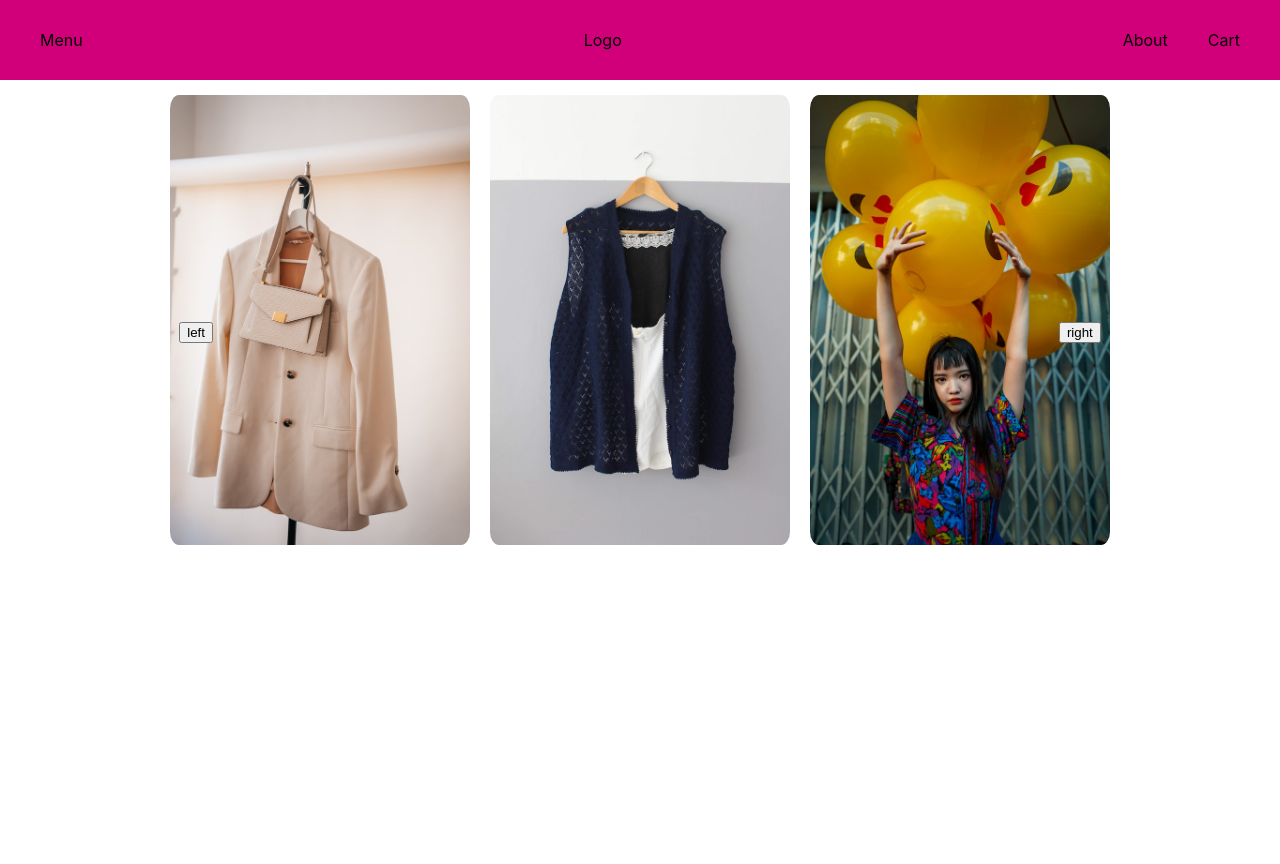
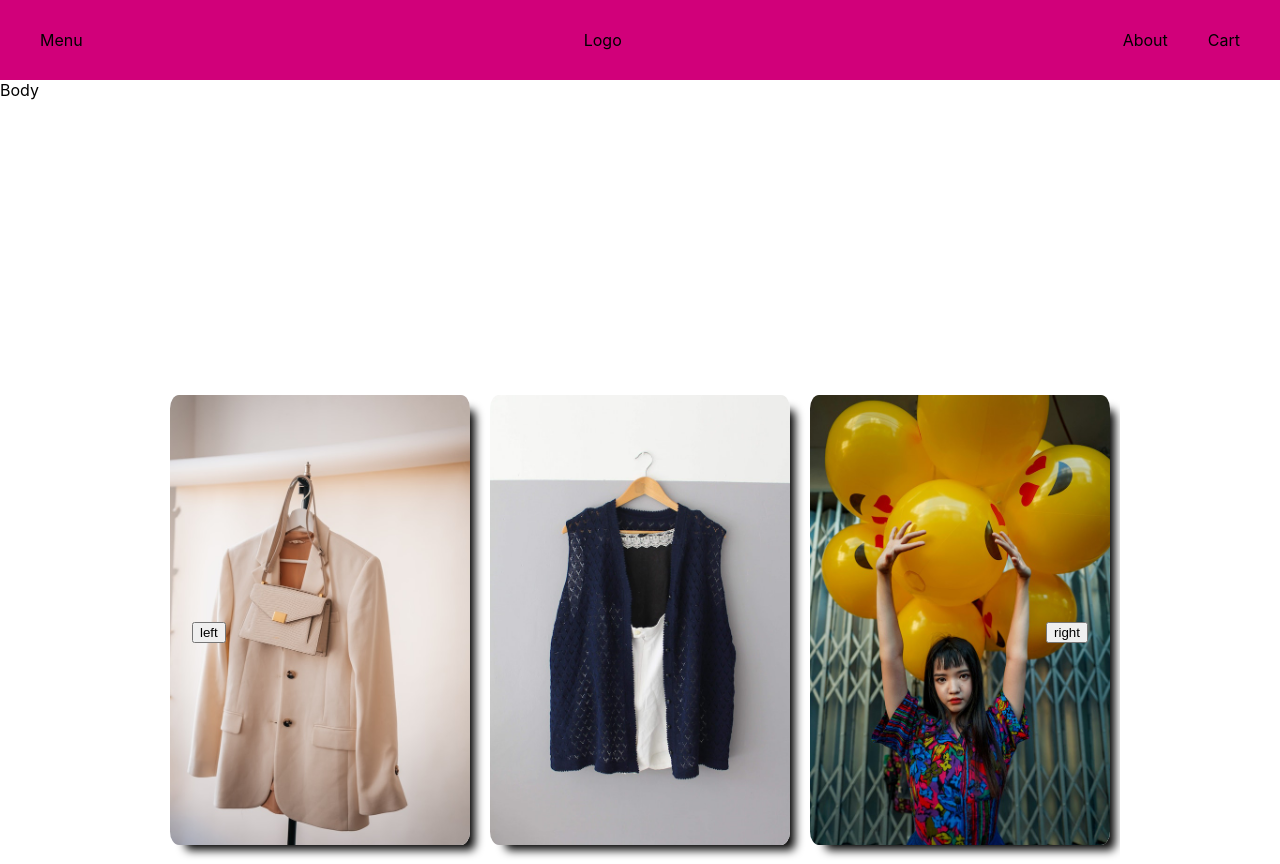
Before and after one commit to quirkyexplorer/shop_site, a React (Create React App) app in the folder front-end/: page / in a window 1280 px wide. Before the commit the page ends 800 px from the top, so only its background shows below. Built offline with nearby package versions, Linux system fonts and the light colour scheme.

Commit message:
' arrows now sit outside the carousel  window'

```diff
--- a/front-end/src/App.js
+++ b/front-end/src/App.js
@@ -2,7 +2,7 @@ import Header from "./header/Header";
 import Carrousel from "./carousel/Carousel";
 import images from './assets/';
 import styled from "styled-components";
-
+import Body from "./body/Body";
 // console.log(imageArray);
 const CenterCarousel = styled.div`
   display: flex;
@@ -13,10 +13,8 @@ function App() {
   return (
     <div className="App">
         <Header/>
-        <CenterCarousel>
-          <Carrousel images={images}/>
-        </CenterCarousel>
-
+        <Body></Body>
+        <Carrousel images={images}/>
     </div>
   );
 }
--- /dev/null
+++ b/front-end/src/body/Body.js
@@ -0,0 +1,12 @@
+import React from 'react'
+import styled from 'styled-components';
+
+const BodyWrapper  = styled.div`
+  height: 300px;
+`;
+
+export default function Body() {
+  return (
+    <BodyWrapper>Body</BodyWrapper>
+  )
+}
--- a/front-end/src/carousel/Carousel.js
+++ b/front-end/src/carousel/Carousel.js
@@ -3,6 +3,13 @@ import styled from 'styled-components';
 import { useState } from "react";
 
 // import images from '../assets/';
+
+// console.log(imageArray);
+const CenterCarousel = styled.div`
+  position:relative;
+  display: flex;
+  justify-content: center;
+`
 
 const CarouselWrapper = styled.div`
   // arrowsize number
@@ -19,7 +26,7 @@ const CarouselWrapper = styled.div`
   // prevButton? jsxelement
   // nextButton? jsxElement
   // children? React.ChildrenArray<jsxElement>
-  position:relative;
+
   /* padding-left: 10px; */
   padding-top: 15px;
   padding-bottom: 15px;
@@ -41,13 +48,13 @@ const CarouselItem = styled.div``;
 const Image = styled.img`
   max-width: 300px;
   border-radius: 3%;
-  /* box-shadow: 10px 10px 10px -5px #000000; */
+  box-shadow: 10px 10px 10px -5px #000000;
 `;
 
 const Button = styled.button`
   position: absolute;
   top: 50%;
-  ${(props) => (props.direction === 'right' ? 'right: 2%' : 'left: 2%')};
+  ${(props) => (props.direction === 'right' ? 'right: 15%' : 'left: 15%')};
 `;
 
 export default function Carrousel({ images }) {
@@ -67,6 +74,7 @@ export default function Carrousel({ images }) {
   };
 
   return (
+    <CenterCarousel>
       <CarouselWrapper>
         <CarouselTrack
           style={{ transform: `translateX(-${currentIndex * 320}px)` }}
@@ -80,9 +88,11 @@ export default function Carrousel({ images }) {
           })}
         </CarouselTrack>
         {/* Add navigation buttons or indicators */}
+
+        {/* Implement event handlers for next and previous buttons */}
+      </CarouselWrapper>
         <Button direction={'left'} onClick={handlePrev}>left</Button>
         <Button direction={'right'} onClick={handleNext}>right</Button>
-      {/* Implement event handlers for next and previous buttons */}
-    </CarouselWrapper>
+    </CenterCarousel>
   );
 }
```
Lines whose indentation alone changed are shown as unchanged.
